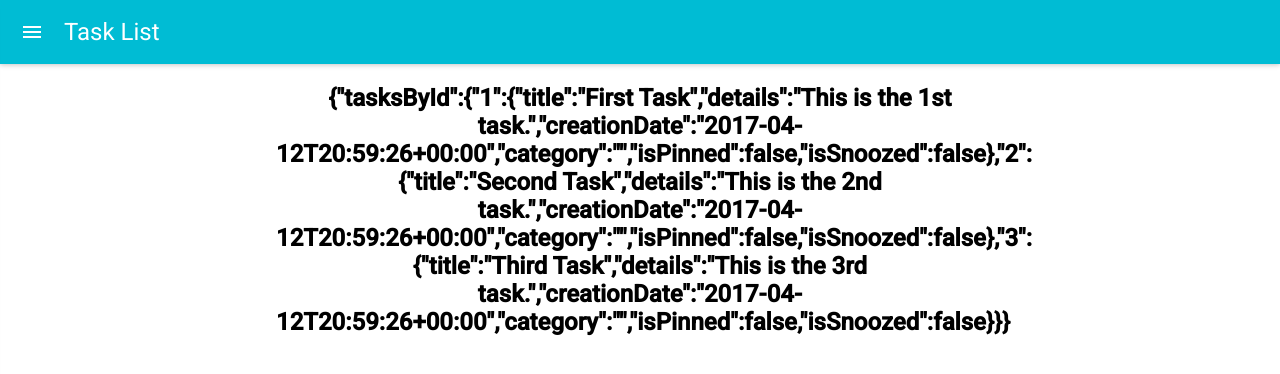
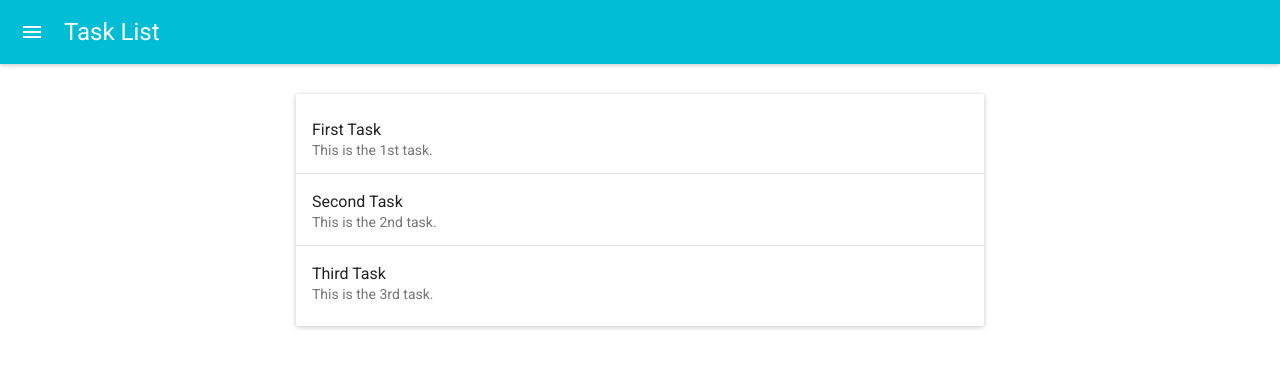
Before and after one commit to joel-bentley/material-todo-list, a React app: page / in a window 1280 px wide. Built offline with nearby package versions, Linux system fonts and the light colour scheme; what react-tap-event-plugin would draw is missing.

Commit message:
Add list component

```diff
--- a/src/components/Main.css
+++ b/src/components/Main.css
@@ -1,4 +1,4 @@
 .main {
-  margin-left: 276px;
-  margin-right: 276px;
+  margin-left: 256px;
+  margin-right: 256px;
 }
--- a/src/components/SideDrawer.js
+++ b/src/components/SideDrawer.js
@@ -7,8 +7,9 @@ const SideDrawer = ({ handleDrawerToggle, isOpen }) => {
   return (
     <Drawer open={isOpen}>
       <AppBar title="Task List" onLeftIconButtonTouchTap={handleDrawerToggle} />
-      <MenuItem>Menu Item 1</MenuItem>
-      <MenuItem>Menu Item 2</MenuItem>
+      <MenuItem>All</MenuItem>
+      <MenuItem>Pinned</MenuItem>
+      <MenuItem>Snoozed</MenuItem>
     </Drawer>
   );
 };
--- a/src/components/TaskList.css
+++ b/src/components/TaskList.css
@@ -1,3 +1,3 @@
 .task-list {
-  text-align: center;
+  padding: 30px 40px;
 }
--- a/src/components/TaskList.js
+++ b/src/components/TaskList.js
@@ -1,13 +1,35 @@
 import React from 'react';
+import { List, ListItem } from 'material-ui/List';
+import Divider from 'material-ui/Divider';
+import Paper from 'material-ui/Paper';
+
+import _ from 'lodash';
 
 import './TaskList.css';
 
 import { sampleData } from '../sample-data';
 
 const TaskList = () => {
+  const { tasksById } = sampleData;
+  const taskIds = _.keys(sampleData.tasksById);
   return (
     <div className="task-list">
-      <h2>{JSON.stringify(sampleData)}</h2>
+      <Paper>
+        <List>
+          {taskIds.map(taskId => {
+            const task = tasksById[taskId];
+            return (
+              <div key={taskId}>
+                <ListItem
+                  primaryText={task.title}
+                  secondaryText={task.details}
+                />
+                {taskId !== taskIds.slice(-1)[0] && <Divider />}
+              </div>
+            );
+          })}
+        </List>
+      </Paper>
     </div>
   );
 };
```
